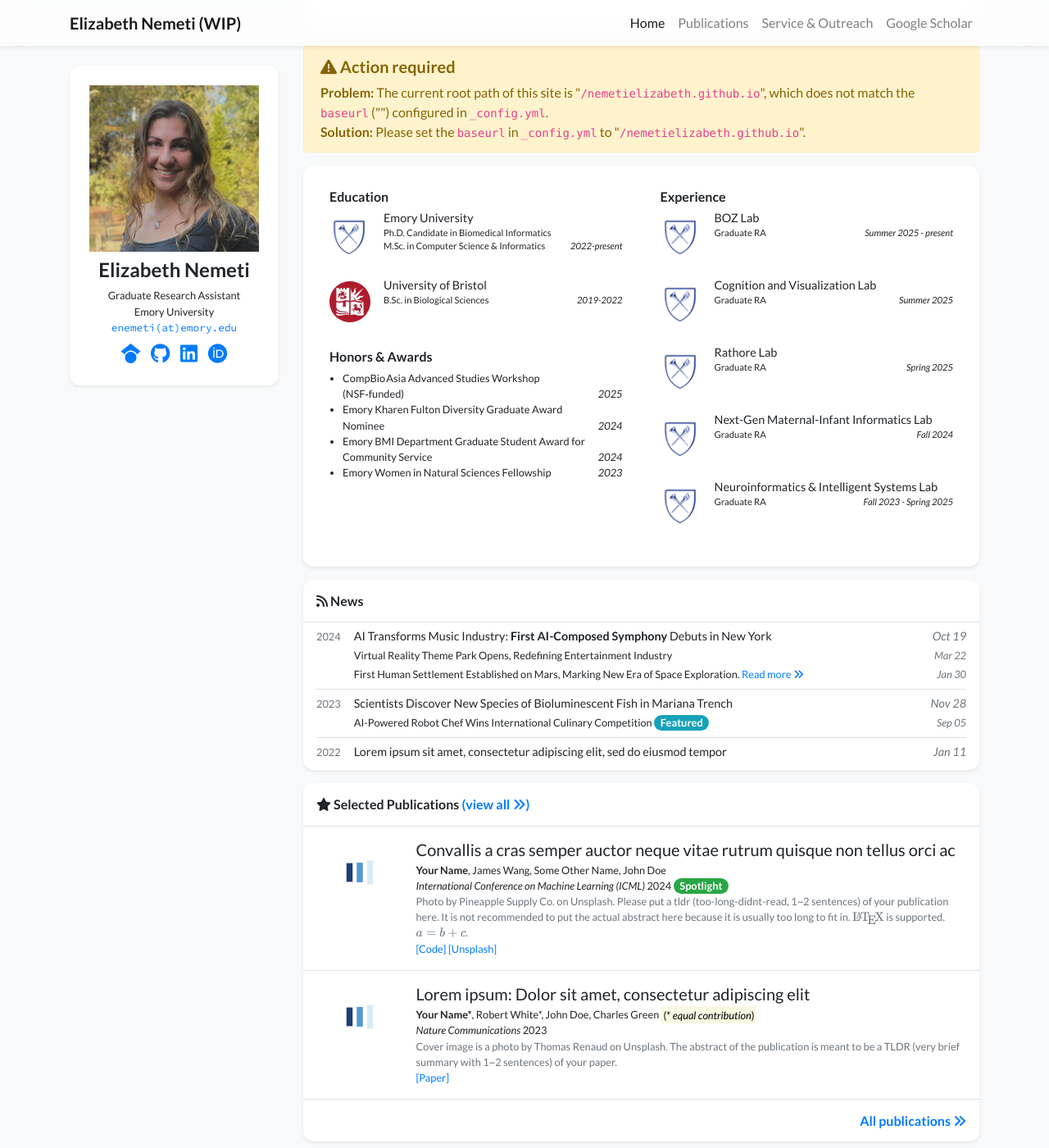
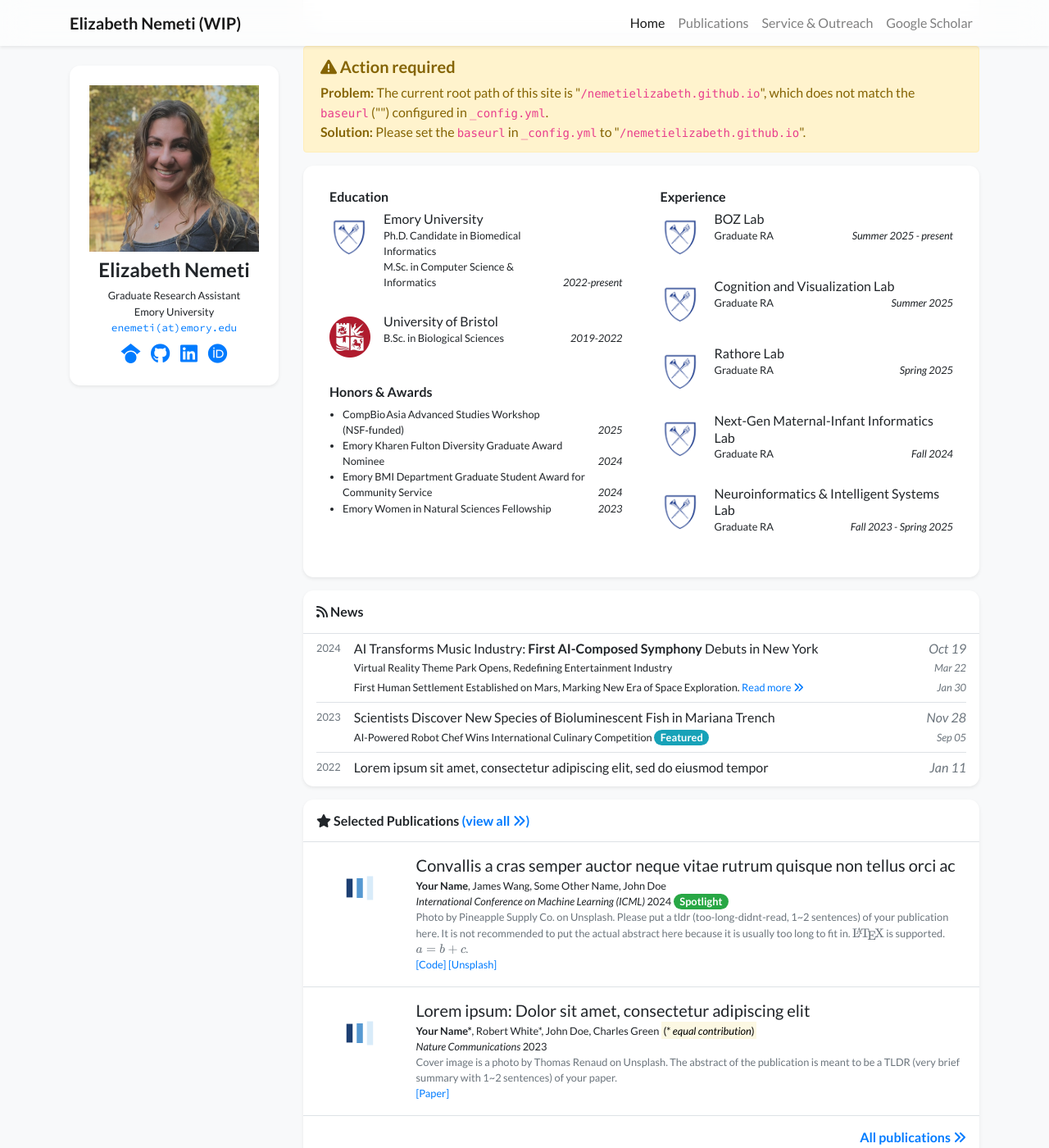
Before and after one commit to nemetielizabeth/nemetielizabeth.github.io, a Jekyll site: the page built from index.html, in a window 1280 px wide and 1400 px high, scrolled down 218 px. Shown: the whole window at 82% size. Built offline with Jekyll 4.4.1, drawn with Linux system fonts in a browser that asks for light colours; nearby versions of some CDN libraries; a style sheet for code colours, icons or effects is not loaded.

Commit message:
Update global.css

```diff
--- a/assets/css/global.css
+++ b/assets/css/global.css
@@ -96,13 +96,13 @@ div.lazy {
 
 /* Institution / lab names */
 .media-body > div:first-child {
-    font-size: 0.9rem;
+    font-size: 1.0rem;
     line-height: 1.3;
 }
 
 /* Position and date lines */
 .media-body .small {
-    font-size: 0.7rem;
+    font-size: 0.8rem;
 }
 
 /* Logo badges */
```
